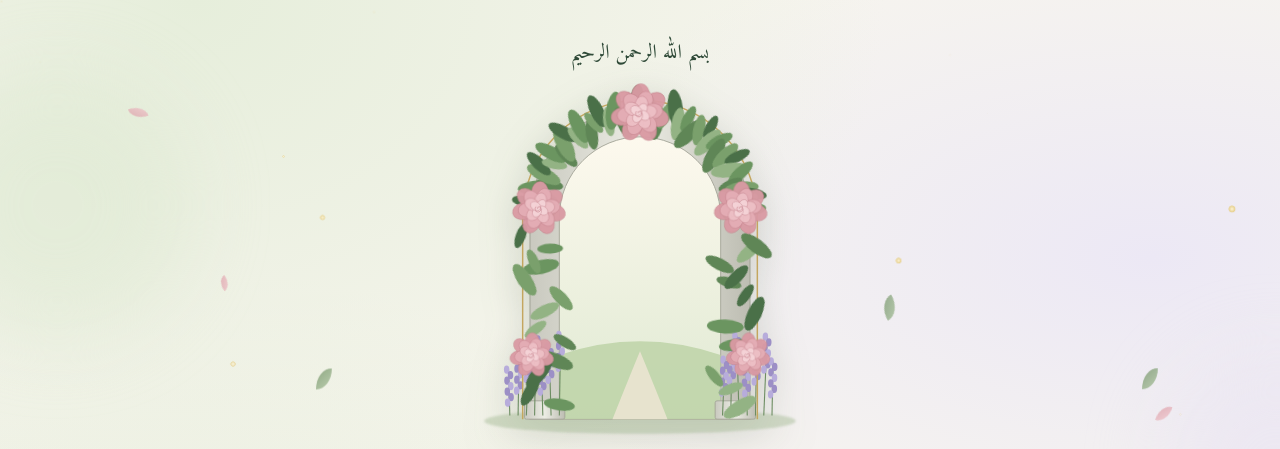
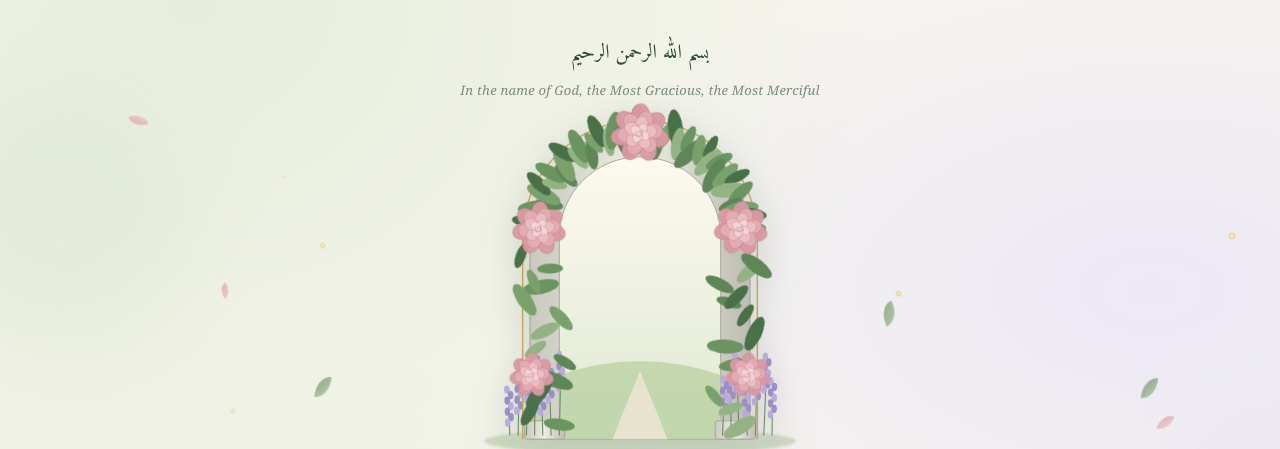
Before and after one commit to salahfarghaly9-netizen/mohamed-nouran, a plain HTML site: page index.html in a window 1280 px wide. Shown: the top 449 px of the page. Drawn offline with Linux system fonts and the light colour scheme; a web font is replaced by a local one.

Commit message:
Update index.html

```diff
--- a/index.html
+++ b/index.html
@@ -8,10 +8,10 @@
 <meta property="og:title" content="دعوة زفاف محمد ونوران">
 <meta property="og:description" content="الخميس ٢٦ نوفمبر ٢٠٢٦، قاعة طوبيا، نجع حمادي">
 <meta name="theme-color" content="#f7f5ee">
-<link rel="stylesheet" href="app5.css">
+<link rel="stylesheet" href="app9.css">
 <link rel="preconnect" href="https://fonts.googleapis.com"><link rel="preconnect" href="https://fonts.gstatic.com" crossorigin><link href="https://fonts.googleapis.com/css2?family=Amiri:wght@400;700&family=Aref+Ruqaa:wght@400;700&display=swap" rel="stylesheet"></head>
 <body>
 <div id="root"></div>
-<script src="zag.js"></script><script src="trk0.js"></script><script src="trk1.js"></script><script src="trk2.js"></script><script src="trk3.js"></script><script src="trk4.js"></script><script src="app8.js"></script>
+<script src="zag.js"></script><script src="trk0.js"></script><script src="trk1.js"></script><script src="trk2.js"></script><script src="trk3.js"></script><script src="trk4.js"></script><script src="app9.js"></script>
 </body>
 </html>
```
